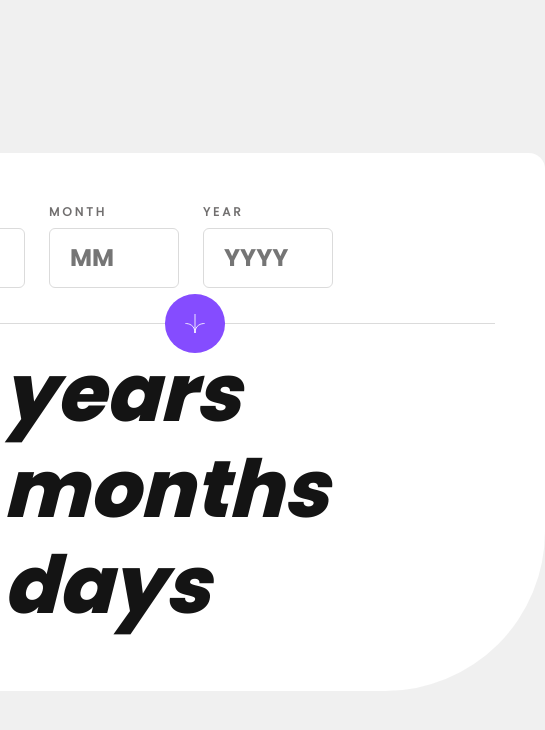
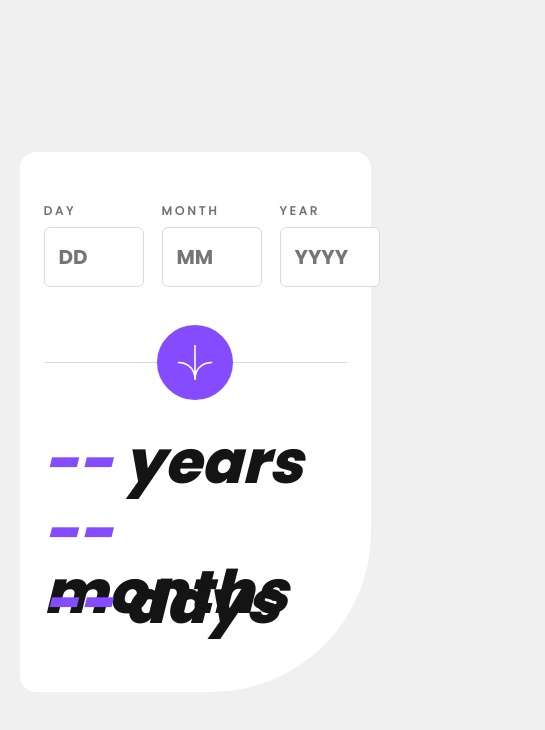
Before and after one commit to lucarl07/age-calculator-app, a React (Vite) app: page / in a window 390 px wide. Shown: the top 730 px of the page, 545 px wide, since content can reach past the window. Built offline with nearby package versions, Linux system fonts and the light colour scheme.

Commit message:
📱 feat: Add responsiveness for all needed components
Also fix a logic error in the BreakRoot component

```diff
--- a/src/components/Break/BreakIcon/BreakIcon.module.css
+++ b/src/components/Break/BreakIcon/BreakIcon.module.css
@@ -12,3 +12,9 @@
   width: 95%;
   height: 95%;
 }
+
+@media screen and (max-width: 425px) {
+  .icon img {
+    width: 36px;
+  }
+}
--- a/src/components/Break/BreakRoot/BreakRoot.jsx
+++ b/src/components/Break/BreakRoot/BreakRoot.jsx
@@ -9,7 +9,7 @@ import useWindowDimensions from './useWindowDimensions'
 
 const BreakRoot = ({children}) => {
   const { width, height } = useWindowDimensions();
-  const isViewportMobile = height > width && width < 425 ? true : false
+  const isViewportMobile = height > width && width <= 425 ? true : false
 
   return (
     <div role='group' className={styles.x_break}>
--- a/src/components/Break/BreakRoot/BreakRoot.module.css
+++ b/src/components/Break/BreakRoot/BreakRoot.module.css
@@ -8,3 +8,9 @@
   height: 1px;
   background-color: var(--light-grey);
 }
+
+@media screen and (max-width: 425px) {
+  .x_break {
+    margin: 2rem 0;
+  }
+}
--- a/src/components/Container/Container.module.css
+++ b/src/components/Container/Container.module.css
@@ -3,7 +3,13 @@
   flex-direction: column;
   padding: 50px;
   width: 700px;
-  min-height: 450px;
   border-radius: 1rem 1rem 10rem 1rem;
   background-color: var(--white);
 }
+
+@media screen and (max-width: 425px) {
+  .container {
+    width: 90vw;
+    padding: 50px 24px;
+  }
+}
--- a/src/components/Form/Form.module.css
+++ b/src/components/Form/Form.module.css
@@ -2,3 +2,10 @@
   display: flex;
   gap: 1.5rem;
 }
+
+@media screen and (max-width: 425px) {
+  .form {
+    display: flex;
+    gap: 18px;
+  }
+}
--- a/src/components/Input/InputField/InputField.module.css
+++ b/src/components/Input/InputField/InputField.module.css
@@ -8,3 +8,12 @@
   font-weight: 700;
   font-size: 24px;
 }
+
+@media screen and (max-width: 425px) {
+  .input {
+    width: 100px;
+    height: 60px;
+    padding-left: 14px;
+    font-size: 20px;
+  }
+}
--- a/src/components/Output/Output.module.css
+++ b/src/components/Output/Output.module.css
@@ -13,3 +13,11 @@
 .time_period {
   color: var(--off-black);
 }
+
+@media screen and (max-width: 425px) {
+  .output {
+    height: 70px;
+    line-height: 60px;
+    font-size: 60px;
+  }
+}
```
